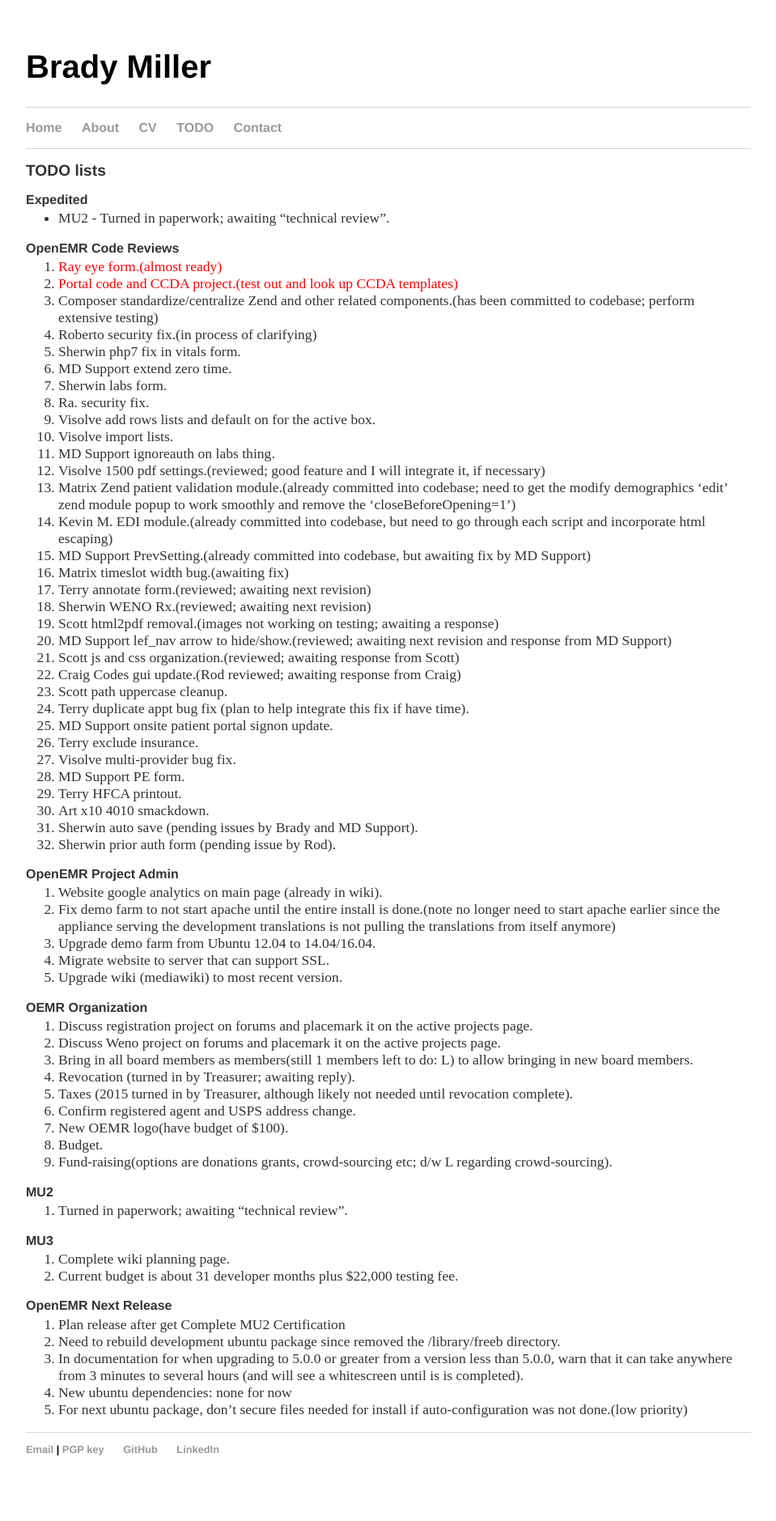
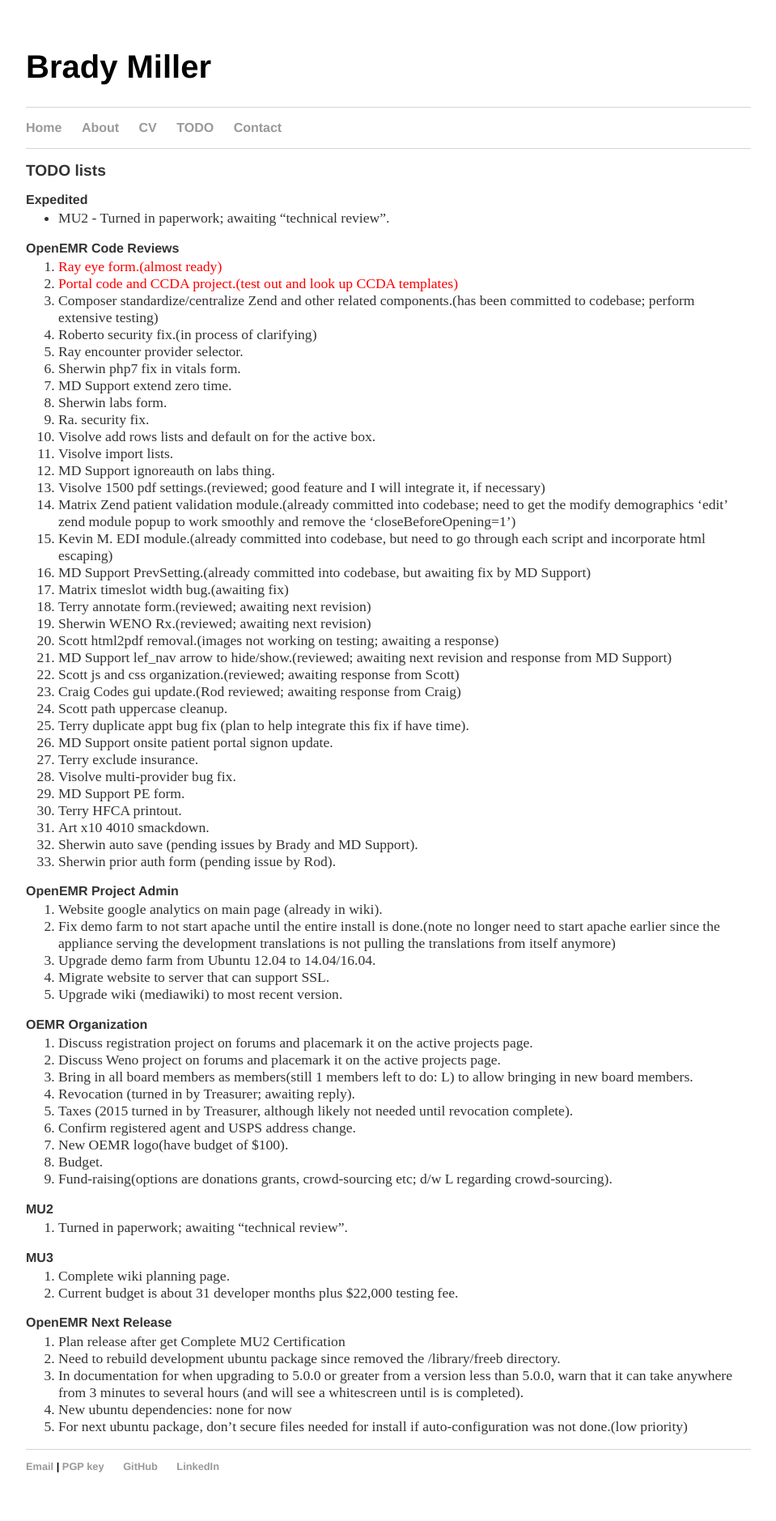
Before and after one commit to bradymiller/bradymiller.github.io, a Jekyll site: the page built from todo/index.md, in a window 1280 px wide. Shown: the whole page at 81% size, without its empty margins (160-1119 px from the left). Built offline with Jekyll 4.4.1, drawn with Linux system fonts in a browser that asks for light colours; before the commit the page ends 1858 px from its top, so only the background shows below that.

Commit message:
Update todo list

```diff
--- a/todo/index.md
+++ b/todo/index.md
@@ -11,6 +11,7 @@
 1. <span style="color: red">Portal code and CCDA project.(test out and look up CCDA templates)</span>
 1. Composer standardize/centralize Zend and other related components.(has been committed to codebase; perform extensive testing)
 1. Roberto security fix.(in process of clarifying)
+1. Ray encounter provider selector.
 1. Sherwin php7 fix in vitals form.
 1. MD Support extend zero time.
 1. Sherwin labs form.
```
